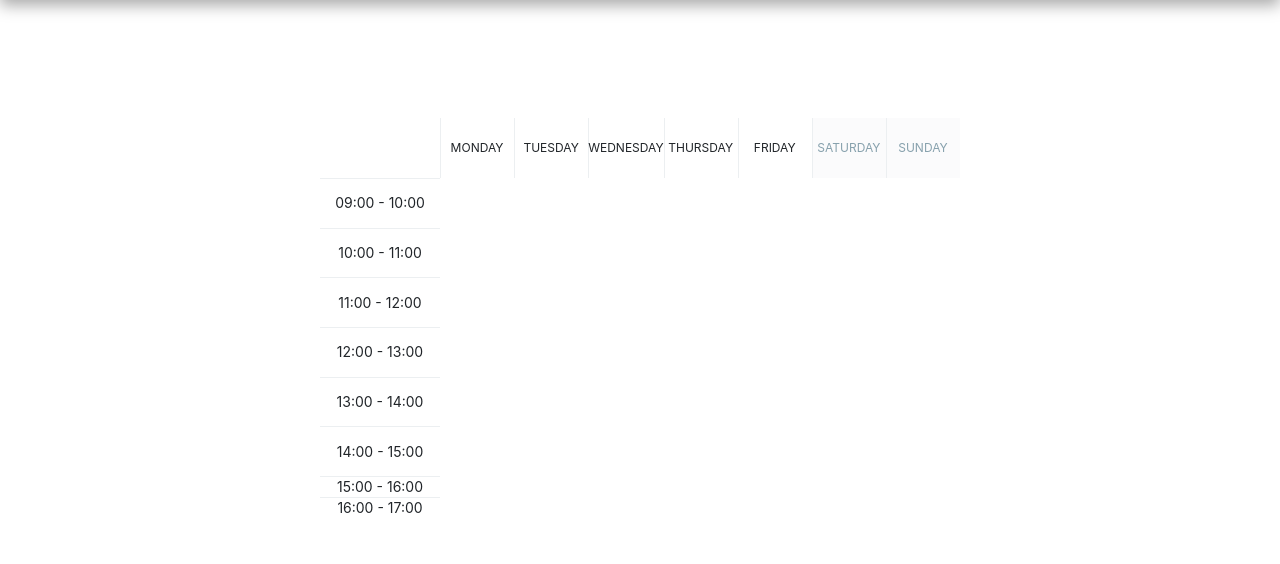
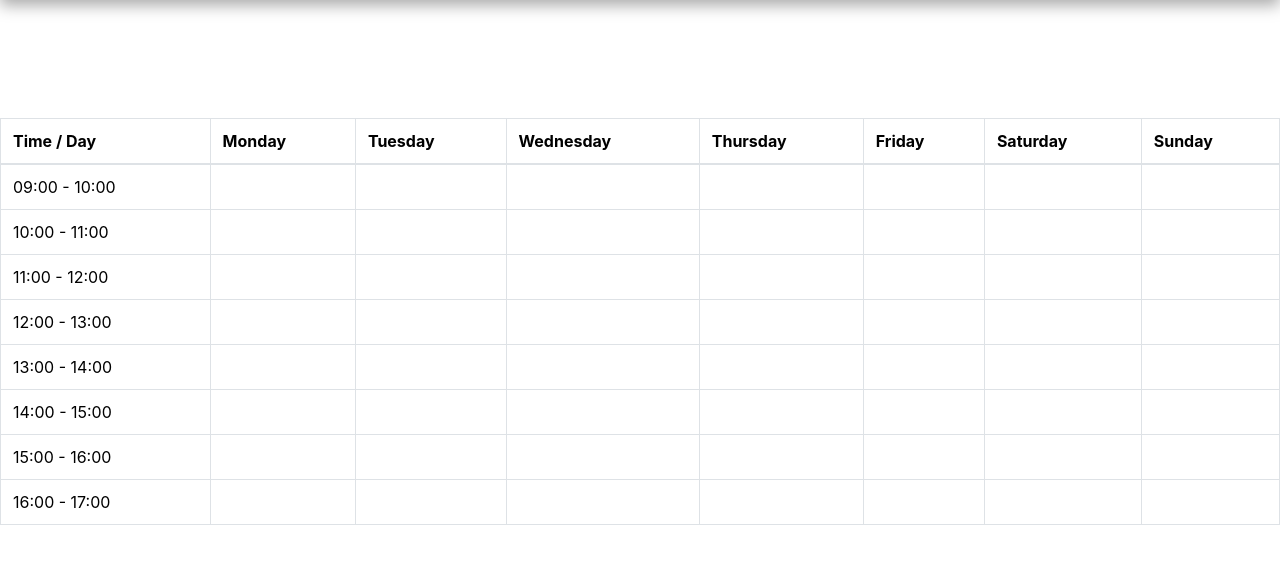
Before and after one commit to geopiz/timetable_viewer, a PHP site: page /main.php in a window 1280 px wide. Shown: the part 56-620 px from the top of the page. Run offline with PHP 8.4, Linux system fonts and the light colour scheme; the visitor is signed in with stand-in values (Sample User, id 1).

Commit message:
fixed gtxm

```diff
--- a/main.php
+++ b/main.php
@@ -93,69 +93,59 @@
 </head>
 <body>
 
-
 <?php include "mainPages/Header.php"; ?>
 
+<!-- Inside the body, after the header include -->
 <div class="container-timetable">
-    <div class="timetable">
-        <div class="week-names">
-            <div>Monday</div>
-            <div>Tuesday</div>
-            <div>Wednesday</div>
-            <div>Thursday</div>
-            <div>Friday</div>
-            <div class="weekend">Saturday</div>
-            <div class="weekend">Sunday</div>
-        </div>
-        <div class="time-interval">
-            <div>09:00 - 10:00</div>
-            <div>10:00 - 11:00</div>
-            <div>11:00 - 12:00</div>
-            <div>12:00 - 13:00</div>
-            <div>13:00 - 14:00</div>
-            <div>14:00 - 15:00</div>
-            <div>15:00 - 16:00</div>
-            <div>16:00 - 17:00</div>
+    <table class="table table-bordered">
+        <thead>
+            <tr>
+                <th>Time / Day</th>
+                <th>Monday</th>
+                <th>Tuesday</th>
+                <th>Wednesday</th>
+                <th>Thursday</th>
+                <th>Friday</th>
+                <th class="weekend">Saturday</th>
+                <th class="weekend">Sunday</th>
+            </tr>
+        </thead>
+        <tbody>
+            <?php for ($hour = 9; $hour <= 16; $hour++): // Loop through each hour from 9 to 16 ?>
+            <tr>
+                <td><?php echo sprintf('%02d:00 - %02d:00', $hour, $hour + 1); ?></td>
+                <?php for ($day = 1; $day <= 7; $day++): // Loop through each day ?>
+                    <?php
+                    $slotFilled = false;
+                    foreach ($sessionsData as $session):
+                        $sessionDate = new DateTime($session['SessionDate']);
+                        $dayOfWeek = (int)$sessionDate->format('N');
+                        $startTime = new DateTime($session['StartTime']);
+                        $endTime = new DateTime($session['EndTime']); // Make sure to define $endTime here
+                        $startHour = (int)$startTime->format('G');
+                        $durationHours = $endTime->diff($startTime)->h;
+                        $durationMinutes = $endTime->diff($startTime)->i;
+                        $duration = $durationHours + ($durationMinutes > 0 ? 1 : 0); // Calculate duration including minutes
 
-        </div>
-        <div class="content">
-            <!-- Dynamically populate the timetable with PHP -->
-            <?php foreach ($sessionsData as $session):
-            // Calculate the day of the week for the session
-            $sessionDate = new DateTime($session['SessionDate']);
-            $dayOfWeek = (int)$sessionDate->format('N'); // 1 for Monday, 7 for Sunday
+                        if ($dayOfWeek == $day && $startHour == $hour):
+                            $slotFilled = true; ?>
+                            <td rowspan="<?= $duration ?>">
+                                <div class="<?= $gradientClass; ?>">
+                                    <strong><?= $session['ModuleName']; ?></strong><br>
+                                    <?= $session['RoomName']; ?>
+                                </div>
+                            </td>
+                        <?php endif;
+                    endforeach;
+                    if (!$slotFilled) echo '<td></td>'; // Fill in empty slot
+                    ?>
+                <?php endfor; ?>
+            </tr>
+            <?php endfor; ?>
+        </tbody>
+    </table>
+</div>
 
-            // Time formatting
-            $startTime = new DateTime($session['StartTime']);
-            $endTime = new DateTime($session['EndTime']);
-
-            // Calculate start time position (assuming the first time slot starts at 9:00)
-            $startHour = (int)$startTime->format('G'); // 24-hour format without leading zeros
-            $startTimePosition = $startHour - 9 + 1; // +1 because grid-row is 1-indexed
-
-            // Calculate duration in hours
-            $duration = $endTime->diff($startTime)->h;
-
-            // If the duration is 0 and the end minute is greater, it means the session is less than 1 hour but should still take 1 hour slot
-            if ($duration === 0 && $endTime->format('i') > $startTime->format('i')) {
-                $duration = 1;
-            }
-
-            // Determine the gradient class based on the module or any other criteria
-            $gradientClass = "accent-orange-gradient"; // This is an example, you can customize it
-            ?>
-            <div class="<?php echo $gradientClass; ?>" style="grid-column: <?php echo $dayOfWeek; ?>; grid-row: <?php echo $startTimePosition; ?> / span <?php echo $duration; ?>;">
-            <div><strong><?= $session['ModuleName']; ?></strong></div>
-            <div><?= $session['RoomName']; ?></div>
-    </div>
-            </div>
-            <?php endforeach; ?>
-
-
-            <!-- The rest of the empty divs go here if needed for layout -->
-        </div>
-    </div>
-</div>
 
 <?php include "mainPages/footer.php"; ?>
 
```
